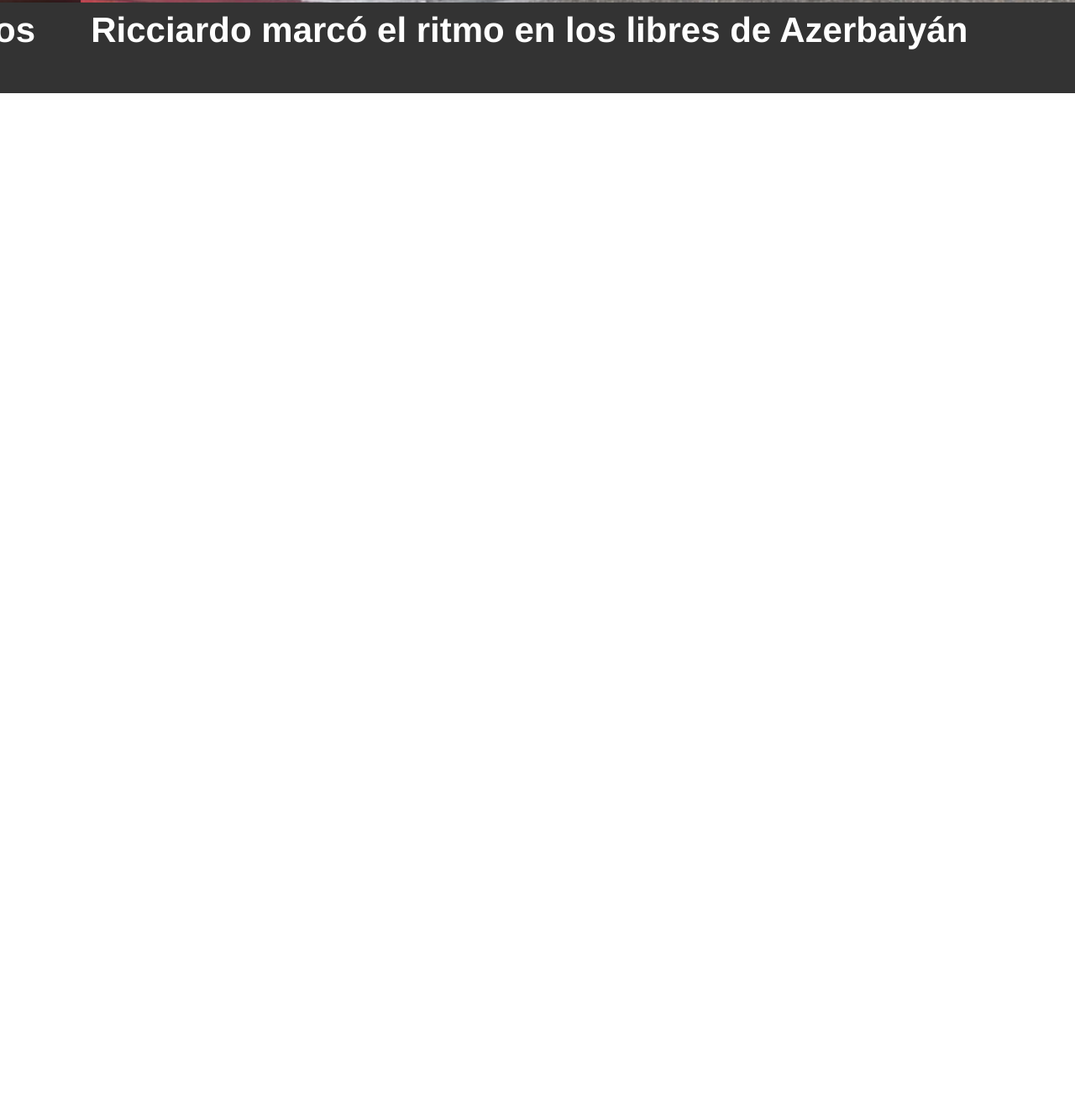
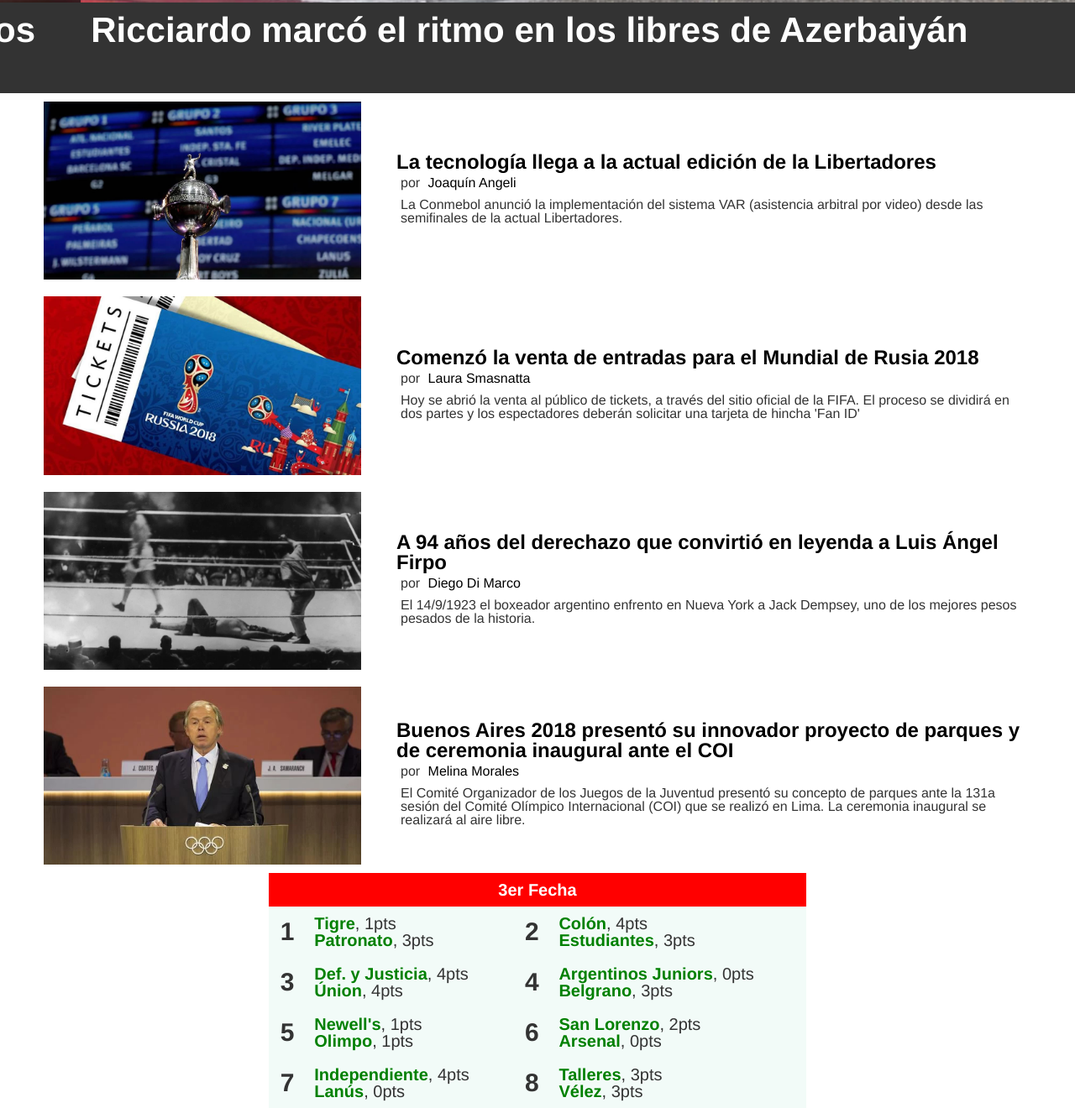
Before and after one commit to rodrigo-lusquinos/PWFE-M1-14, a plain HTML site: page docs/index.html in a window 1280 px wide. Shown: the part 744-2064 px from the top of the page at 84% size. Before the commit the page ends 855 px from the top, so only its background shows below. Drawn offline with Linux system fonts and the light colour scheme.

Commit message:
agrego ultimas noticias y tabla de resultados estilizados con css3

```diff
--- a/docs/css/estilos.css
+++ b/docs/css/estilos.css
@@ -48,6 +48,7 @@
 }
 img {
 	display: block;
+	width:100%;
 }
 #noticias-destacadas {
 	width: 100%;
@@ -89,6 +90,66 @@
 	font-weight: bold;
 	padding: 1.2rem;
 }
+.noticia {
+	display: flex;
+	flex-direction:row;
+	justify-content: space-evenly;/*flex-start ; flex-end , center, space-between , space-around , space-evenly*/
+	align-items: center;/*flex-start ; flex-end ; center ; stretch*/
+	padding: 1rem;
+}
+
+.noticia-img{
+	width: 30%;
+}
+.noticia-txt {
+	width: 60%
+}
+.noticia-txt h3{
+	font-size: 2.4rem;
+	font-weight: bold;
+	color: black;
+}
+.noticia-txt a {
+	color: black;
+	padding: .5rem;
+}
+.noticia-txt p {
+	font-size: 1.6rem;
+	padding: .5rem;
+}
+#tabla-resultados table{
+	margin:auto;
+	width: 50%;
+}
+#tabla-resultados th{
+	background: red;
+	color: white;
+	font-weight: bold;
+}
+#tabla-resultados td{
+	background: #F2FBF8;
+}
+#tabla-resultados td,
+#tabla-resultados th{
+	padding:1rem;
+	font-size: 2rem;
+	vertical-align: middle;
+}
+#tabla-resultados td:nth-of-type(odd){
+font-size: 3rem;
+font-weight: bold;
+text-align: center;
+}
+#tabla-resultados span{
+color:green;
+font-weight: bold;
+}
+
+
+
+
+
+
 @keyframes slider {
 	0% {margin-left: 0%;}
 	30% {margin-left: 0%;}
--- a/docs/index.html
+++ b/docs/index.html
@@ -66,23 +66,81 @@
 			</section>
 			<section id="ultimas-noticias">
 				<article class="noticia">
-					<div class="noticia-img"></div>
-					<div class="noticia-txt"></div>
+					<div class="noticia-img">
+						<img src="img/sorteo-libertadores.jpg">
+					</div>
+					<div class="noticia-txt">
+						<h3>La tecnología llega a la actual edición de la Libertadores</h3>
+						<p>por <a href="#">Joaquín Angeli</a></p>
+						<p>La Conmebol anunció la implementación del sistema VAR (asistencia arbitral por video) desde las semifinales de la actual Libertadores.</p>
+					</div>
 				</article>
 				<article class="noticia">
-					<div class="noticia-img"></div>
-					<div class="noticia-txt"></div>
+					<div class="noticia-img">
+						<img src="img/tickets-rusia-mundial.jpg">
+					</div>
+					<div class="noticia-txt">
+						<h3>Comenzó la venta de entradas para el Mundial de Rusia 2018</h3>
+						<p>por <a href="#">Laura Smasnatta</a></p>
+						<p>Hoy se abrió la venta al público de tickets, a través del sitio oficial de la FIFA. El proceso se dividirá en dos partes y los espectadores deberán solicitar una tarjeta de hincha 'Fan ID'</p>
+					</div>
 				</article>
 				<article class="noticia">
-					<div class="noticia-img"></div>
-					<div class="noticia-txt"></div>
+					<div class="noticia-img">
+						<img src="img/firpo.jpg">
+					</div>
+					<div class="noticia-txt">
+						<h3>A 94 años del derechazo que convirtió en leyenda a Luis Ángel Firpo</h3>
+						<p>por <a href="#">Diego Di Marco</a></p>
+						<p>El 14/9/1923 el boxeador argentino enfrento en Nueva York a Jack Dempsey, uno de los mejores pesos pesados de la historia.</p>
+					</div>
 				</article>
 				<article class="noticia">
-					<div class="noticia-img"></div>
-					<div class="noticia-txt"></div>
+					<div class="noticia-img">
+						<img src="img/buenos-aires.jpg">
+					</div>
+					<div class="noticia-txt">
+						<h3>Buenos Aires 2018 presentó su innovador proyecto de parques y de ceremonia inaugural ante el COI</h3>
+						<p>por <a href="#">Melina Morales</a></p>
+						<p>El Comité Organizador de los Juegos de la Juventud presentó su concepto de parques ante la 131a sesión del Comité Olímpico Internacional (COI) que se realizó en Lima. La ceremonia inaugural se realizará al aire libre.</p>
+					</div>
 				</article>
 			</section>
-			<section id="tabla-resultados"></section>
+			<section id="tabla-resultados">
+				<table>
+					<tr>
+						<th colspan="4">3er Fecha</th>
+					</tr>
+					<!--Fila 1-->
+					<tr>
+						<td>1</td>
+						<td><span>Tigre</span>, 1pts<br><span>Patronato</span>, 3pts</td>
+						<td>2</td>
+						<td><span>Colón</span>, 4pts<br><span>Estudiantes</span>, 3pts</td>
+					</tr>
+					<!--Fila 2-->
+					<tr>
+						<td>3</td>
+						<td><span>Def. y Justicia</span>, 4pts<br><span>Únion</span>, 4pts</td>
+						<td>4</td>
+						<td><span>Argentinos Juniors</span>, 0pts<br><span>Belgrano</span>, 3pts</td>
+					</tr>
+					<!--Fila 3-->
+					<tr>
+						<td>5</td>
+						<td><span>Newell's</span>, 1pts<br><span>Olimpo</span>, 1pts</td>
+						<td>6</td>
+						<td><span>San Lorenzo</span>, 2pts<br><span>Arsenal</span>, 0pts</td>
+					</tr>
+					<!--Fila 4-->
+					<tr>
+						<td>7</td>
+						<td><span>Independiente</span>, 4pts<br><span>Lanús</span>, 0pts</td>
+						<td>8</td>
+						<td><span>Talleres</span>, 3pts<br><span>Vélez</span>, 3pts</td>
+					</tr>
+				</table>
+			</section>
 		</main>
 		<footer>
 
```
